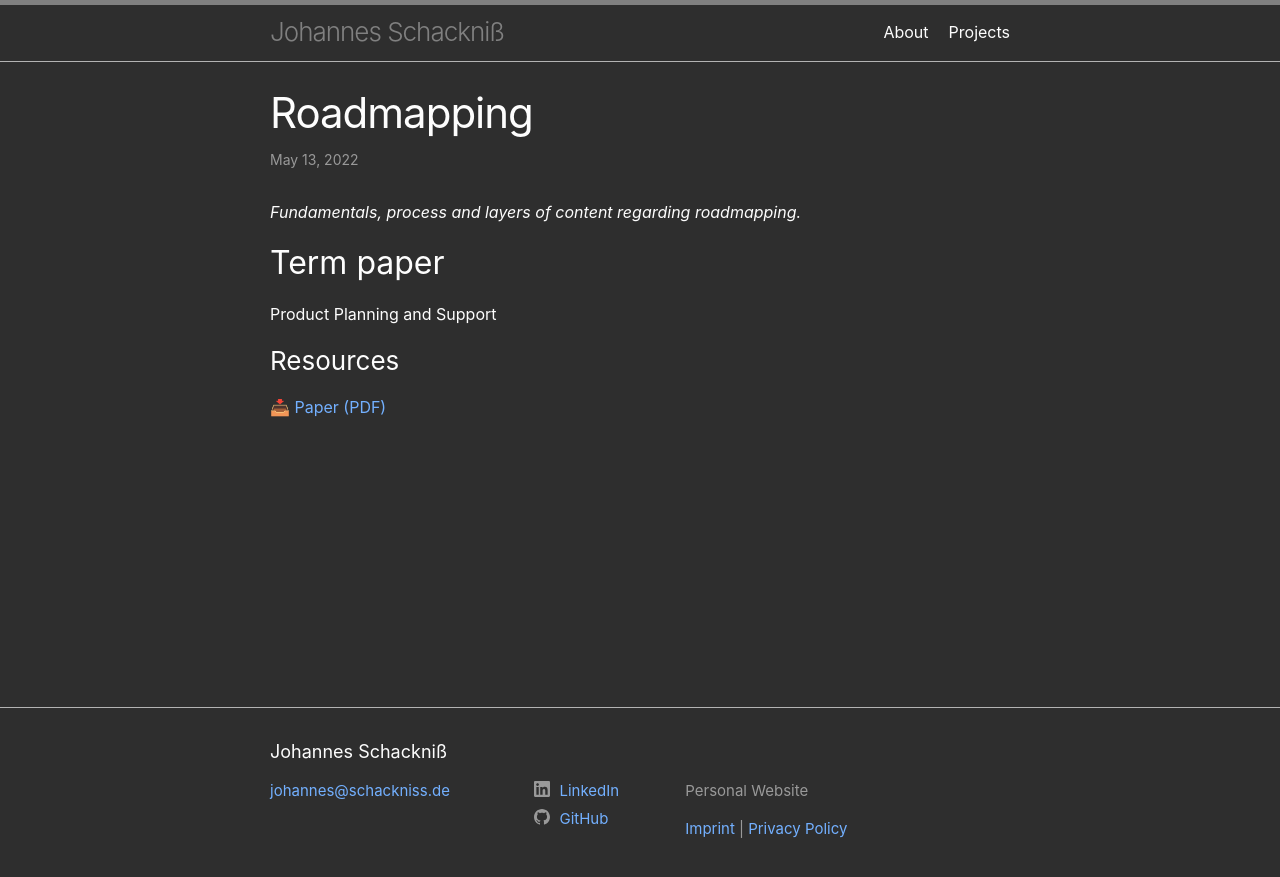
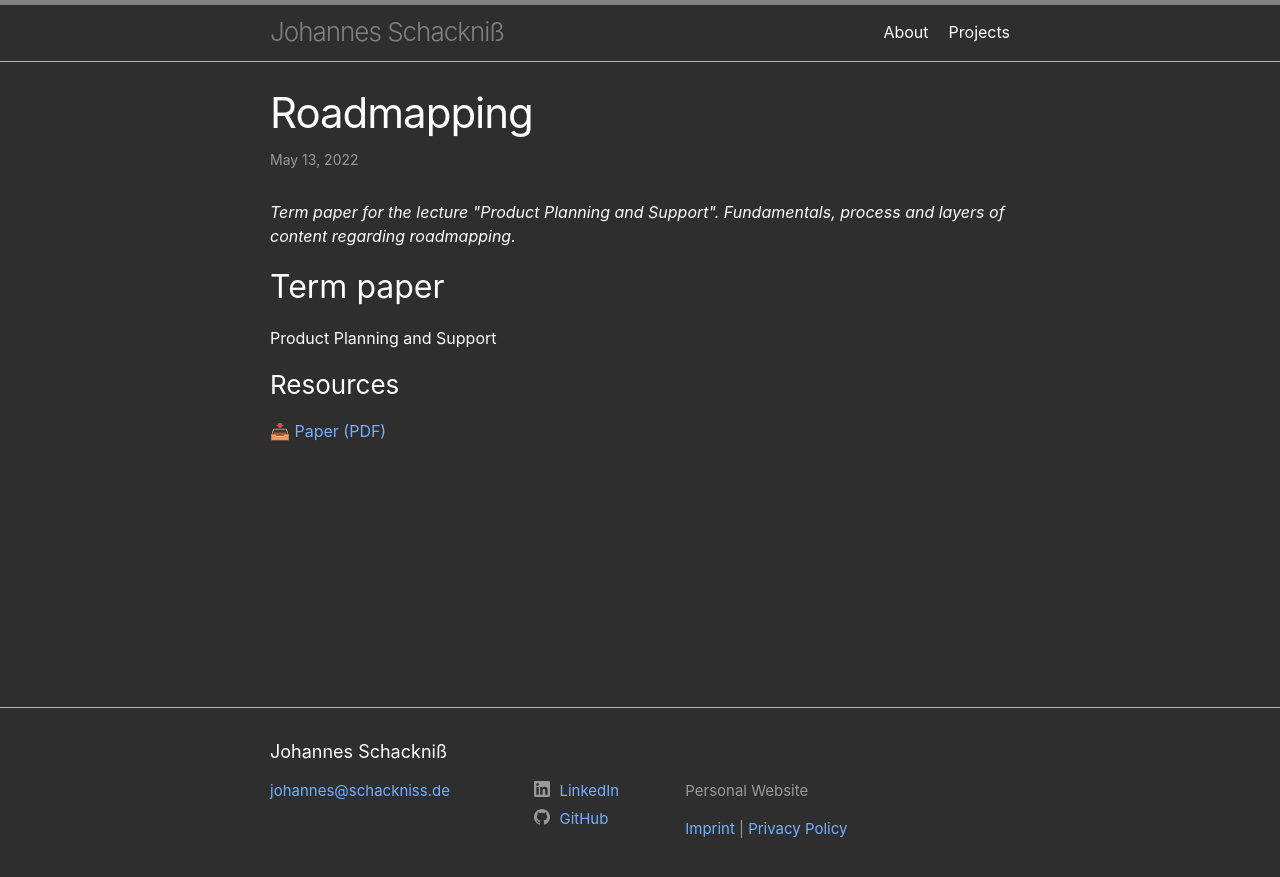
Before and after one commit to schackniss/schackniss.de, a Jekyll site: the page built from _posts/2022-05-13-roadmapping.md, in a window 1280 px wide. Shown: the top 877 px of the page. Built offline with Jekyll 4.4.1, drawn with Linux system fonts in a browser that asks for light colours.

Commit message:
Update description

```diff
--- a/_posts/2022-05-13-roadmapping.md
+++ b/_posts/2022-05-13-roadmapping.md
@@ -1,7 +1,7 @@
 ---
 layout: post
 title: Roadmapping
-description: Fundamentals, process and layers of content regarding roadmapping.
+description: Term paper for the lecture "Product Planning and Support". Fundamentals, process and layers of content regarding roadmapping.
 ---
 ## Term paper
 
```
